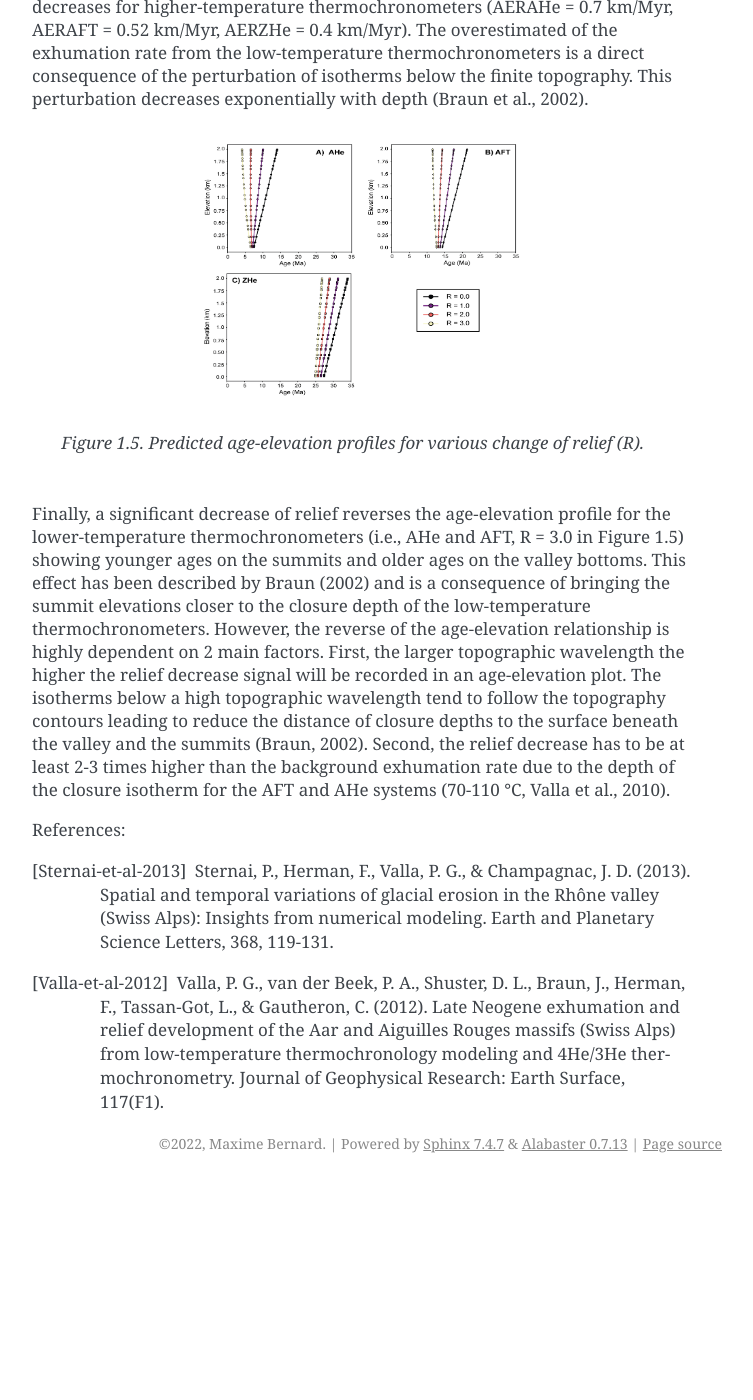
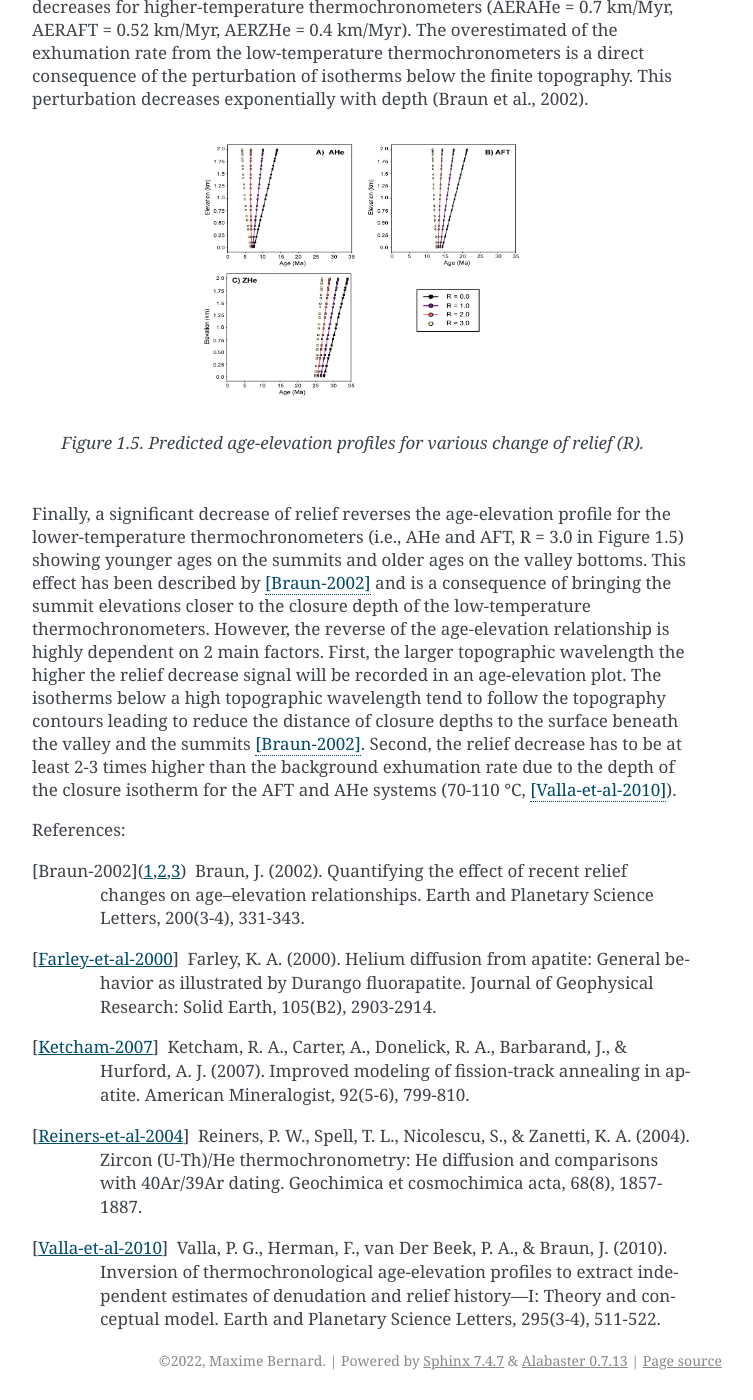
Before and after one commit to MBernAca/PecubeGUI_Doc, a Sphinx documentation site: the page built from docs/source/Examples.rst, in a window 1280 px wide and 1400 px high, scrolled down 3599 px. Shown: the whole window, without its empty margins (388-1141 px from the left). Built offline with Sphinx 7.4.7, drawn with Linux system fonts in a browser that asks for light colours; before the commit the page ends 4782 px from its top, so only the background shows below that; some of the changed text lies outside the part shown.

Commit message:
Update Examples.rst

```diff
--- a/docs/source/Examples.rst
+++ b/docs/source/Examples.rst
@@ -7,7 +7,7 @@ Synthetic example:
 The effect of relief changes on the age-elevation relationship and apparent exhumation rates (AER)
 ^^^^^^^^^^^^^^^^^^^^^^^^^^^^^^^^^^^^^^^^^^^^^^^^^^^^^^^^^^^^^^^^^^^^^^^^^^^^^^^^^^^^^^^^^^^^^^^^^^
 
-| A common problem in thermochronology involve resolving the exhumation history of a study area. This can be done by collecting rock samples along nearly vertical profiles, and through the interpretation of age-elevation relationships. However, the presence of a finite amplitude topography can perturbate the underlaying isotherms relevant to thermochronometry systems, leading to bias the exhumation rate extracted from an age-elevation plot. The effect of this perturbation mostly depends on the topographic wavelength and topographic amplitude (Braun, 2002). In this example, we explore how the topographic relief impact the slope of the age-elevation relationship (i.e., the apparent exhumation rate or AER). The example can be loaded from the Pecube project “Syn01”.
+| A common problem in thermochronology involve resolving the exhumation history of a study area. This can be done by collecting rock samples along nearly vertical profiles, and through the interpretation of age-elevation relationships. However, the presence of a finite amplitude topography can perturbate the underlaying isotherms relevant to thermochronometry systems, leading to bias the exhumation rate extracted from an age-elevation plot. The effect of this perturbation mostly depends on the topographic wavelength and topographic amplitude [Braun-2002]_. In this example, we explore how the topographic relief impact the slope of the age-elevation relationship (i.e., the apparent exhumation rate or AER). The example can be loaded from the Pecube project “Syn01”.
 
 | To explore the effect of a change in relief on the AER, we design a synthetic topography with a topographic wavelength of 50 km, and a present-day topography amplitude of 2 km. For the exhumation and topography development history, we assume a constant tectonic uplift rate started 50 Ma up to present-day. We further assume that a topographic relief exists at the start of the model and is in steady-state until 3 Ma, where the relief change to the present-day topography (i.e., 2 km amplitude). We use Pecube in batch mode to explore a range of paleo-relief (i.e., before 3 Ma) ranging from 0 to x3 the present-day relief.
 
@@ -59,12 +59,14 @@ Once the run has finished, the resulting age-elevation profiles can be plotted.
 
     *Figure 1.5. Predicted age-elevation profiles for various change of relief (R).*
 
-| Finally, a significant decrease of relief reverses the age-elevation profile for the lower-temperature thermochronometers (i.e., AHe and AFT, R = 3.0 in Figure 1.5) showing younger ages on the summits and older ages on the valley bottoms. This effect has been described by Braun (2002) and is a consequence of bringing the summit elevations closer to the closure depth of the low-temperature thermochronometers. However, the reverse of the age-elevation relationship is highly dependent on 2 main factors. First, the larger topographic wavelength the higher the relief decrease signal will be recorded in an age-elevation plot. The isotherms below a high topographic wavelength tend to follow the topography contours leading to reduce the distance of closure depths to the surface beneath the valley and the summits (Braun, 2002). Second, the relief decrease has to be at least 2-3 times higher than the background exhumation rate due to the depth of the closure isotherm for the AFT and AHe systems (70-110 °C, Valla et al., 2010).
+| Finally, a significant decrease of relief reverses the age-elevation profile for the lower-temperature thermochronometers (i.e., AHe and AFT, R = 3.0 in Figure 1.5) showing younger ages on the summits and older ages on the valley bottoms. This effect has been described by [Braun-2002]_ and is a consequence of bringing the summit elevations closer to the closure depth of the low-temperature thermochronometers. However, the reverse of the age-elevation relationship is highly dependent on 2 main factors. First, the larger topographic wavelength the higher the relief decrease signal will be recorded in an age-elevation plot. The isotherms below a high topographic wavelength tend to follow the topography contours leading to reduce the distance of closure depths to the surface beneath the valley and the summits [Braun-2002]_. Second, the relief decrease has to be at least 2-3 times higher than the background exhumation rate due to the depth of the closure isotherm for the AFT and AHe systems (70-110 °C, [Valla-et-al-2010]_).
 
 
 
 References:
 
-.. [Sternai-et-al-2013] Sternai, P., Herman, F., Valla, P. G., & Champagnac, J. D. (2013). Spatial and temporal variations of glacial erosion in the Rhône valley (Swiss Alps): Insights from numerical modeling. Earth and Planetary Science Letters, 368, 119-131.
-
-.. [Valla-et-al-2012] Valla, P. G., van der Beek, P. A., Shuster, D. L., Braun, J., Herman, F., Tassan‐Got, L., & Gautheron, C. (2012). Late Neogene exhumation and relief development of the Aar and Aiguilles Rouges massifs (Swiss Alps) from low‐temperature thermochronology modeling and 4He/3He thermochronometry. Journal of Geophysical Research: Earth Surface, 117(F1).
+.. [Braun-2002] Braun, J. (2002). Quantifying the effect of recent relief changes on age–elevation relationships. Earth and Planetary Science Letters, 200(3-4), 331-343.
+.. [Farley-et-al-2000] Farley, K. A. (2000). Helium diffusion from apatite: General behavior as illustrated by Durango fluorapatite. Journal of Geophysical Research: Solid Earth, 105(B2), 2903-2914.
+.. [Ketcham-2007] Ketcham, R. A., Carter, A., Donelick, R. A., Barbarand, J., & Hurford, A. J. (2007). Improved modeling of fission-track annealing in apatite. American Mineralogist, 92(5-6), 799-810.
+.. [Reiners-et-al-2004] Reiners, P. W., Spell, T. L., Nicolescu, S., & Zanetti, K. A. (2004). Zircon (U-Th)/He thermochronometry: He diffusion and comparisons with 40Ar/39Ar dating. Geochimica et cosmochimica acta, 68(8), 1857-1887.
+.. [Valla-et-al-2010] Valla, P. G., Herman, F., van Der Beek, P. A., & Braun, J. (2010). Inversion of thermochronological age-elevation profiles to extract independent estimates of denudation and relief history—I: Theory and conceptual model. Earth and Planetary Science Letters, 295(3-4), 511-522.
```
Also changed, not shown: other parts of docs/source/Examples.rst (+1 -1 lines).
